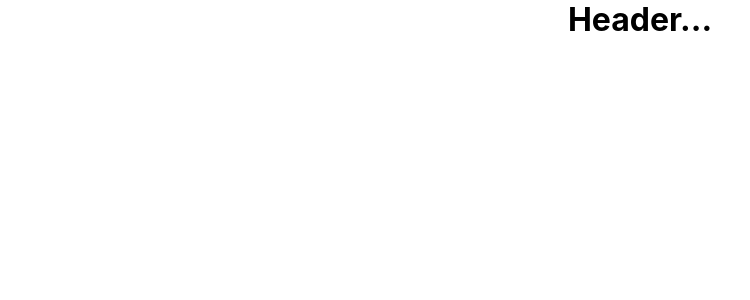
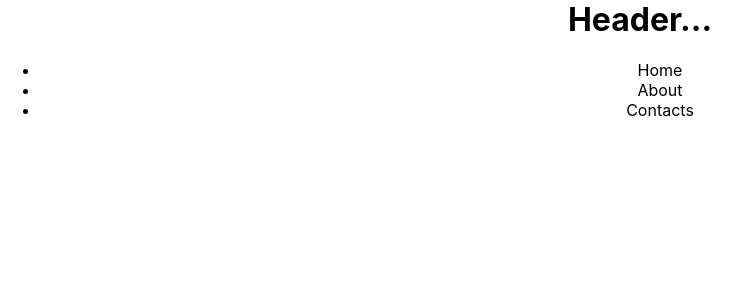
Before and after one commit to DenysPyshniuk/portfolio, a React (Create React App) app in the folder portfolio_ground/: page / in a window 1280 px wide. Shown: the top 300 px of the page, without its empty margins (0-750 px from the left). Built offline with nearby package versions, Linux system fonts and the light colour scheme; the HTML template or start-up script is replaced by a standard one.

Commit message:
Create NavBar component

```diff
--- a/portfolio_ground/src/App.tsx
+++ b/portfolio_ground/src/App.tsx
@@ -1,5 +1,5 @@
 import './App.css';
-import Header from './components/Header';
+import Header from './components/Header/Header';
 
 function App() {
   return (
--- a/portfolio_ground/src/components/Header.tsx
+++ b/portfolio_ground/src/components/Header/Header.tsx
@@ -1,8 +1,10 @@
+import NavTab from "./NavTab";
 
 export default function Header() {
   return (
     <div>
       <h1>Header...</h1>
+      <NavTab/>
     </div>
   );
 }
--- /dev/null
+++ b/portfolio_ground/src/components/Header/NavTab.tsx
@@ -0,0 +1,9 @@
+export default function NavTab() {
+  return (
+    <ul>
+      <li>Home</li>
+      <li>About</li>
+      <li>Contacts</li>
+    </ul>
+  )
+}
```
